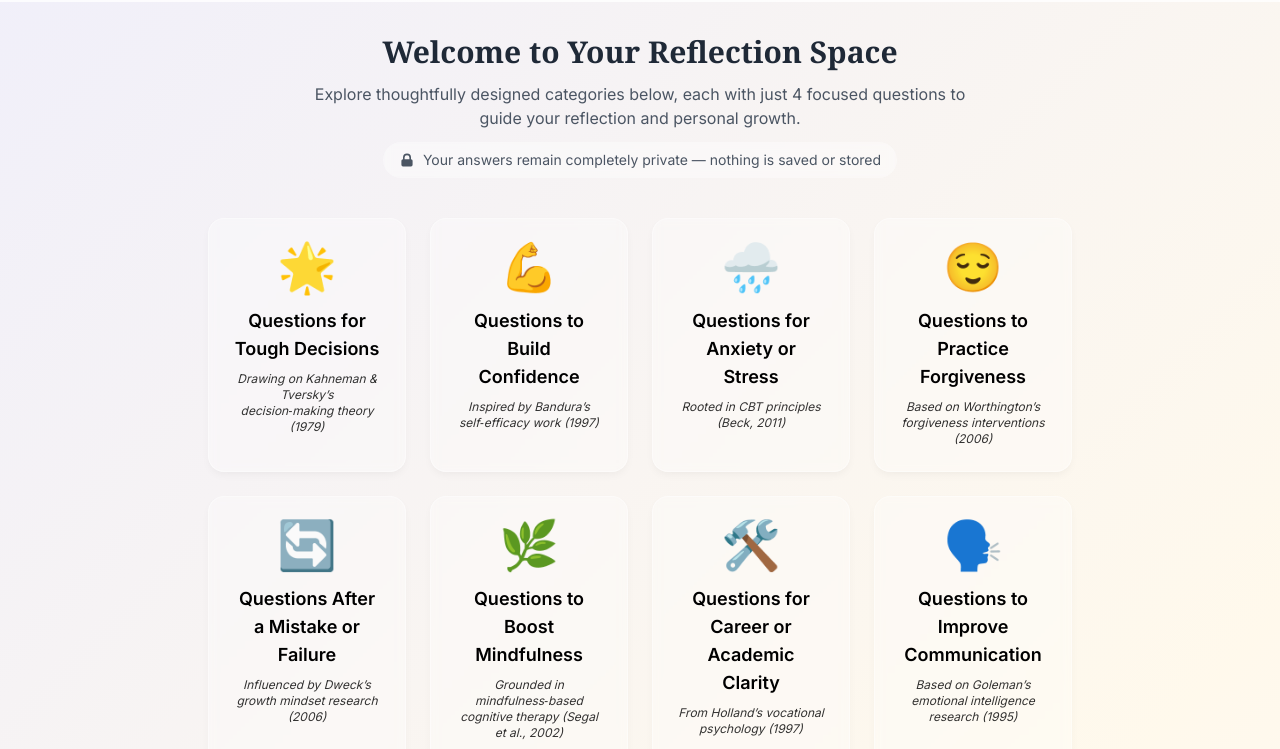
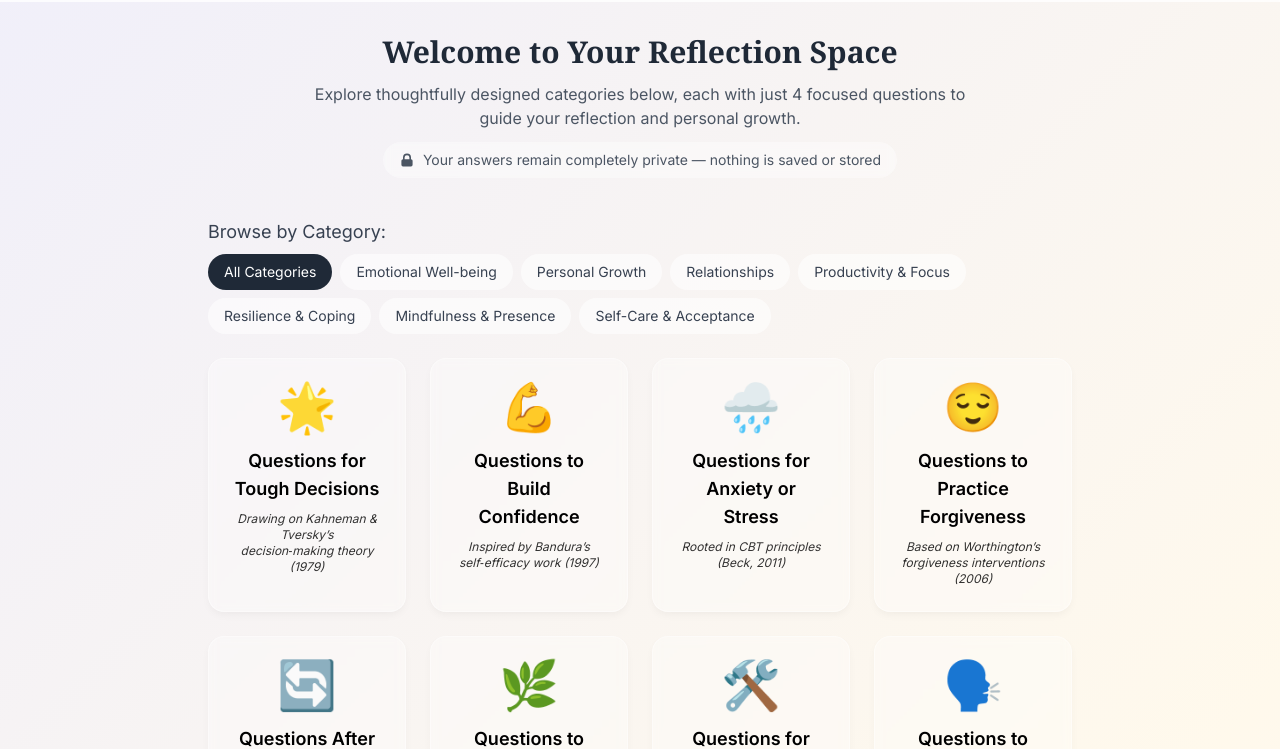
Before and after one commit to deadsmash07/What-Are-you-feeling-, a plain HTML site: page index.html in a window 1280 px wide. Shown: the part 79-828 px from the top of the page. Drawn offline with nearby package versions, Linux system fonts and the light colour scheme.

Commit message:
added filter categories

```diff
--- a/index.html
+++ b/index.html
@@ -64,10 +64,56 @@
             <span>Your answers remain completely private — nothing is saved or stored</span>
           </div>
         </div>
+        <!-- After the welcome section, before the grid -->
+        <div class="mb-6 px-4">
+          <h3 class="text-lg font-medium text-gray-700 mb-2">Browse by Category:</h3>
+          <div class="flex flex-wrap gap-2">
+            <button @click="activeCategory = 'all'"
+                    class="px-4 py-2 rounded-full text-sm transition-all duration-200"
+                    :class="activeCategory === 'all' ? 'bg-gray-800 text-white hover:bg-gray-700' : 'bg-white/60 hover:bg-white/90 text-gray-700'">
+              All Categories
+            </button>
+            <button @click="activeCategory = 'emotional-wellbeing'"
+                    class="px-4 py-2 rounded-full text-sm transition-all duration-200"
+                    :class="activeCategory === 'emotional-wellbeing' ? 'bg-purple-600 text-white hover:bg-purple-400' : 'bg-white/60 hover:bg-white/90 text-gray-700'">
+              Emotional Well-being
+            </button>
+            <button @click="activeCategory = 'personal-growth'"
+                    class="px-4 py-2 rounded-full text-sm transition-all duration-200"
+                    :class="activeCategory === 'personal-growth' ? 'bg-green-600 text-white hover:bg-green-400' : 'bg-white/60 hover:bg-white/90 text-gray-700'">
+              Personal Growth
+            </button>
+            <button @click="activeCategory = 'relationships'"
+                    class="px-4 py-2 rounded-full text-sm transition-all duration-200"
+                    :class="activeCategory === 'relationships' ? 'bg-pink-600 text-white hover:bg-pink-400' : 'bg-white/60 hover:bg-white/90 text-gray-700'">
+              Relationships
+            </button>
+            <button @click="activeCategory = 'productivity'"
+                    class="px-4 py-2 rounded-full text-sm transition-all duration-200"
+                    :class="activeCategory === 'productivity' ? 'bg-blue-600 text-white hover:bg-blue-400' : 'bg-white/60 hover:bg-white/90 text-gray-700'">
+              Productivity & Focus
+            </button>
+            <button @click="activeCategory = 'resilience'"
+                    class="px-4 py-2 rounded-full text-sm transition-all duration-200"
+                    :class="activeCategory === 'resilience' ? 'bg-amber-600 text-white hover:bg-amber-400' : 'bg-white/60 hover:bg-white/90 text-gray-700'">
+              Resilience & Coping
+            </button>
+            <button @click="activeCategory = 'mindfulness'"
+                    class="px-4 py-2 rounded-full text-sm transition-all duration-200"
+                    :class="activeCategory === 'mindfulness' ? 'bg-teal-600 text-white hover:bg-teal-400' : 'bg-white/60 hover:bg-white/90 text-gray-700'">
+              Mindfulness & Presence
+            </button>
+            <button @click="activeCategory = 'self-care'"
+                    class="px-4 py-2 rounded-full text-sm transition-all duration-200"
+                    :class="activeCategory === 'self-care' ? 'bg-orange-600 text-white hover:bg-orange-400' : 'bg-white/60 hover:bg-white/90 text-gray-700'">
+              Self-Care & Acceptance
+            </button>
+          </div>
+        </div>
 
         <!-- Replace the category grid section with this animated version -->
         <div class="grid grid-cols-1 sm:grid-cols-2 md:grid-cols-3 lg:grid-cols-4 gap-6 px-4">
-          <template x-for="cat in categories" :key="cat.id">
+          <template x-for="cat in filteredCategories" :key="cat.id">
             <div
               @click="selectCategory(cat)"
               class="animated-card cursor-pointer flex flex-col items-center p-6 text-center transform transition-all duration-300 hover:translate-y-[-5px]"
--- a/js/app.js
+++ b/js/app.js
@@ -5,10 +5,34 @@ function journalApp() {
     currentCategory: null,    // the one the user clicked
     answers: [],              // textarea-bound answers
     isLoading: true,          // loading state for better UX
+    activeCategory: 'all',    // default to showing all categories
     currentSessionStats: {    // track session stats
       categoriesCompleted: 0,
       totalCharactersWritten: 0,
       startTime: null
+    },
+
+    // Category classification mapping
+    categoryMap: {
+      'emotional-wellbeing': ['anxiety', 'emotional-regulation', 'self-compassion', 'when-hurt', 'declutter-mind'],
+      'personal-growth': ['build-confidence', 'after-mistake', 'self-discovery', 'self-reflection', 'lifelong-learning', 'self-empowerment'],
+      'relationships': ['practice-forgiveness', 'improve-communication', 'set-healthy-boundaries', 'grateful-for-someone', 'foster-selflessness', 'deepen-social-connection'],
+      'productivity': ['time-management', 'overcome-procrastination', 'digital-well-being', 'career-clarity', 'stimulate-creativity'],
+      'resilience': ['resilience', 'Stoicism', 'tough-decisions'],
+      'mindfulness': ['boost-mindfulness', 'before-bed', 'cultivate-gratitude'],
+      'self-care': ['self-care', 'self-acceptance']
+    },
+
+    // Get filtered categories based on activeCategory
+    get filteredCategories() {
+      if (this.activeCategory === 'all') {
+        return this.categories;
+      }
+
+      return this.categories.filter(cat =>
+        this.categoryMap[this.activeCategory] &&
+        this.categoryMap[this.activeCategory].includes(cat.id)
+      );
     },
 
     async init() {
@@ -184,10 +208,13 @@ function journalApp() {
       if (this.view === 'prompt' && this.answers.some(answer => answer.trim().length > 0)) {
         if (confirm('You have unsaved reflections. Return to home page?')) {
           this.view = 'picker';
+          // Reset active category when returning home
+          this.activeCategory = 'all';
         }
       } else {
         // Otherwise just go home
         this.view = 'picker';
+        this.activeCategory = 'all';
       }
     }
   };
```
